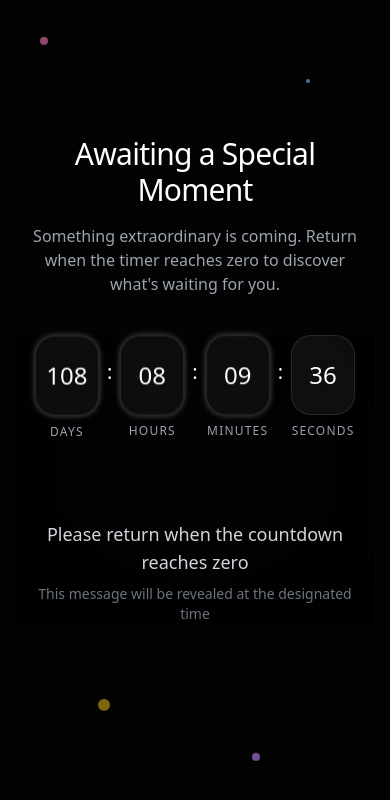
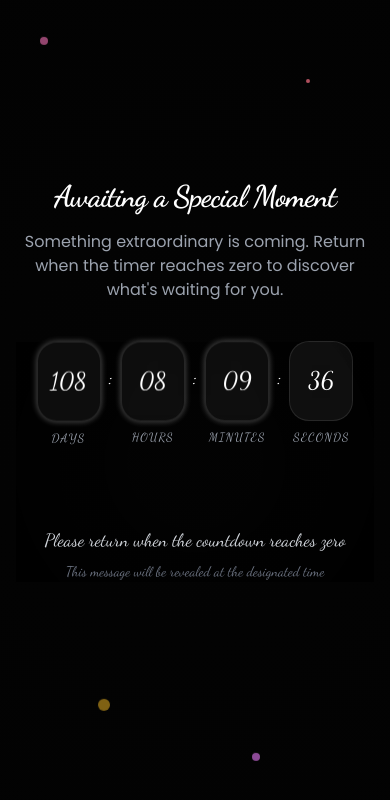
Before and after one commit to iamsandeshk/Countdown, a React (Vite) app: page / in a window 390 px wide. Shown: the top 800 px of the page. Built offline with nearby package versions, Linux system fonts and the light colour scheme.

Commit message:
Refine UI and animations
Improved fonts, colors, and animations for birthday wishes.

```diff
--- a/src/index.css
+++ b/src/index.css
@@ -1,3 +1,5 @@
+
+@import url('https://fonts.googleapis.com/css2?family=Dancing+Script:wght@400;500;600;700&family=Poppins:wght@300;400;500;600;700&display=swap');
 
 @tailwind base;
 @tailwind components;
@@ -97,6 +99,115 @@
   background: radial-gradient(circle at center, rgba(0, 0, 0, 0) 0%, rgba(0, 0, 0, 0.8) 100%);
   z-index: -1;
 }
+
+/* Birthday-themed floating animations */
+@keyframes birthday-float-1 {
+  0%, 100% {
+    transform: translateY(0px) translateX(0px) rotate(0deg);
+  }
+  25% {
+    transform: translateY(-8px) translateX(3px) rotate(1deg);
+  }
+  50% {
+    transform: translateY(-4px) translateX(-2px) rotate(-0.5deg);
+  }
+  75% {
+    transform: translateY(-12px) translateX(1px) rotate(1.5deg);
+  }
+}
+
+@keyframes birthday-float-2 {
+  0%, 100% {
+    transform: translateY(0px) translateX(0px) rotate(0deg);
+  }
+  30% {
+    transform: translateY(-6px) translateX(-3px) rotate(-1deg);
+  }
+  60% {
+    transform: translateY(-10px) translateX(2px) rotate(0.8deg);
+  }
+  90% {
+    transform: translateY(-3px) translateX(-1px) rotate(-0.3deg);
+  }
+}
+
+@keyframes birthday-float-3 {
+  0%, 100% {
+    transform: translateY(0px) translateX(0px) rotate(0deg);
+  }
+  20% {
+    transform: translateY(-5px) translateX(2px) rotate(0.5deg);
+  }
+  40% {
+    transform: translateY(-8px) translateX(-1px) rotate(-1deg);
+  }
+  80% {
+    transform: translateY(-6px) translateX(3px) rotate(1.2deg);
+  }
+}
+
+@keyframes birthday-wish-float-1 {
+  0%, 100% {
+    transform: translateY(0px) translateX(0px) rotate(0deg);
+  }
+  33% {
+    transform: translateY(-8px) translateX(-4px) rotate(-0.8deg);
+  }
+  66% {
+    transform: translateY(-3px) translateX(2px) rotate(0.6deg);
+  }
+}
+
+@keyframes birthday-wish-float-2 {
+  0%, 100% {
+    transform: translateY(0px) translateX(0px) rotate(0deg);
+  }
+  25% {
+    transform: translateY(-6px) translateX(3px) rotate(0.7deg);
+  }
+  75% {
+    transform: translateY(-10px) translateX(-2px) rotate(-1deg);
+  }
+}
+
+@keyframes birthday-wish-float-3 {
+  0%, 100% {
+    transform: translateY(0px) translateX(0px) rotate(0deg);
+  }
+  40% {
+    transform: translateY(-7px) translateX(1px) rotate(0.4deg);
+  }
+  80% {
+    transform: translateY(-4px) translateX(-3px) rotate(-0.9deg);
+  }
+}
+
+/* Enhanced floating animations with smoother easing */
+.animate-birthday-float-1 {
+  animation: birthday-float-1 8s ease-in-out infinite;
+}
+
+.animate-birthday-float-2 {
+  animation: birthday-float-2 7s ease-in-out infinite;
+}
+
+.animate-birthday-float-3 {
+  animation: birthday-float-3 9s ease-in-out infinite;
+}
+
+.animate-birthday-wish-float-1 {
+  animation: birthday-wish-float-1 6s ease-in-out infinite;
+}
+
+.animate-birthday-wish-float-2 {
+  animation: birthday-wish-float-2 5.5s ease-in-out infinite;
+}
+
+.animate-birthday-wish-float-3 {
+  animation: birthday-wish-float-3 7.5s ease-in-out infinite;
+}
+
+/* ... keep existing code (all other animations and styles) */
 
 @keyframes subtle-float {
   0% {
@@ -235,7 +346,6 @@
   animation: pulse-glow 3s infinite;
 }
 
-/* Enhanced floating animations with smoother easing */
 .animate-float-slow {
   animation: float-slow 7s ease-in-out infinite;
 }
@@ -289,4 +399,41 @@
   .animate-float-right {
     animation: float-right 4.5s ease-in-out infinite;
   }
+
+  /* Mobile birthday animations */
+  @keyframes birthday-wish-float-1 {
+    0%, 100% {
+      transform: translateY(0px) translateX(0px) rotate(0deg);
+    }
+    33% {
+      transform: translateY(-5px) translateX(-2px) rotate(-0.4deg);
+    }
+    66% {
+      transform: translateY(-2px) translateX(1px) rotate(0.3deg);
+    }
+  }
+
+  @keyframes birthday-wish-float-2 {
+    0%, 100% {
+      transform: translateY(0px) translateX(0px) rotate(0deg);
+    }
+    25% {
+      transform: translateY(-4px) translateX(2px) rotate(0.4deg);
+    }
+    75% {
+      transform: translateY(-6px) translateX(-1px) rotate(-0.5deg);
+    }
+  }
+
+  @keyframes birthday-wish-float-3 {
+    0%, 100% {
+      transform: translateY(0px) translateX(0px) rotate(0deg);
+    }
+    40% {
+      transform: translateY(-4px) translateX(1px) rotate(0.2deg);
+    }
+    80% {
+      transform: translateY(-3px) translateX(-2px) rotate(-0.4deg);
+    }
+  }
 }
--- a/src/pages/Index.tsx
+++ b/src/pages/Index.tsx
@@ -1,4 +1,3 @@
-
 import React, { useState, useEffect } from 'react';
 import CountdownTimer from '@/components/CountdownTimer';
 import RevealMessage from '@/components/RevealMessage';
@@ -44,8 +43,8 @@ const Index = () => {
 
     // Trigger confetti effect
     setTimeout(() => {
-      if (typeof window !== 'undefined' && window.confetti) {
-        window.confetti({
+      if (typeof window !== 'undefined' && (window as any).confetti) {
+        (window as any).confetti({
           particleCount: 100,
           spread: 70,
           origin: { y: 0.6 }
@@ -67,24 +66,24 @@ const Index = () => {
   ];
 
   return (
-    <div className="min-h-screen flex flex-col items-center justify-center relative py-8 px-4 overflow-hidden">
+    <div className="min-h-screen flex flex-col items-center justify-center relative py-8 px-4 overflow-hidden font-dancing">
       {/* Background elements */}
       <div className="absolute inset-0 bg-black overflow-hidden">
         <div className="absolute top-[-50%] left-[-50%] right-[-50%] bottom-[-50%] bg-[radial-gradient(circle_at_center,rgba(45,45,45,0.1),rgba(5,5,5,0.4))] animate-pulse-soft"></div>
         {/* Floating particles */}
         <div className="absolute top-10 left-10 w-2 h-2 bg-pink-400 rounded-full animate-float-slow opacity-60"></div>
-        <div className="absolute top-20 right-20 w-1 h-1 bg-blue-400 rounded-full animate-float-medium opacity-70"></div>
-        <div className="absolute bottom-32 left-1/4 w-3 h-3 bg-yellow-400 rounded-full animate-float-fast opacity-50"></div>
-        <div className="absolute bottom-20 right-1/3 w-2 h-2 bg-purple-400 rounded-full animate-float-slow opacity-60"></div>
+        <div className="absolute top-20 right-20 w-1 h-1 bg-rose-400 rounded-full animate-float-medium opacity-70"></div>
+        <div className="absolute bottom-32 left-1/4 w-3 h-3 bg-amber-400 rounded-full animate-float-fast opacity-50"></div>
+        <div className="absolute bottom-20 right-1/3 w-2 h-2 bg-fuchsia-400 rounded-full animate-float-slow opacity-60"></div>
       </div>
 
       <div className={`w-full max-w-4xl mx-auto flex flex-col items-center transition-all duration-700 ease-out ${isPageLoaded ? 'opacity-100' : 'opacity-0'}`}>
         {/* Header */}
         <div className="staggered mb-10 md:mb-16 text-center">
-          <h1 className="text-3xl sm:text-4xl md:text-5xl lg:text-6xl font-thin tracking-tight mb-4 md:mb-6">
+          <h1 className="text-3xl sm:text-4xl md:text-5xl lg:text-6xl font-dancing font-bold tracking-tight mb-4 md:mb-6">
             <span className="block">
               {isCountdownComplete ? (
-                <span className="bg-gradient-to-r from-pink-400 via-yellow-300 to-blue-400 bg-clip-text text-transparent animate-pulse">
+                <span className="bg-gradient-to-r from-pink-400 via-rose-300 to-fuchsia-400 bg-clip-text text-transparent animate-pulse">
                   Happy Birthday! 🎉
                 </span>
               ) : (
@@ -92,7 +91,7 @@ const Index = () => {
               )}
             </span>
           </h1>
-          <p className="text-gray-400 max-w-lg mx-auto px-2">
+          <p className="text-gray-400 max-w-lg mx-auto px-2 font-poppins">
             {isCountdownComplete
               ? "The special moment has arrived! Here's your birthday surprise."
               : "Something extraordinary is coming. Return when the timer reaches zero to discover what's waiting for you."
@@ -122,14 +121,14 @@ const Index = () => {
           ) : (
             <div className="flex flex-col items-center justify-center w-full">
               <RevealMessage isRevealed={true} className="text-center mb-10 w-full max-w-2xl mx-4">
-                <p className="text-lg sm:text-xl text-gray-300 mb-8">
+                <p className="text-lg sm:text-xl text-gray-300 mb-8 font-poppins">
                   What you've been waiting for is now revealed.
                 </p>
 
                 {!showFullMessage ? (
                   <Button
                     onClick={handleRevealFullMessage}
-                    className="bg-gradient-to-r from-pink-500 to-purple-600 hover:from-pink-600 hover:to-purple-700 text-white transition-all duration-300 px-6 sm:px-8 py-4 sm:py-6 text-base rounded-full shadow-lg hover:shadow-xl transform hover:scale-105"
+                    className="bg-gradient-to-r from-pink-500 to-rose-600 hover:from-pink-600 hover:to-rose-700 text-white transition-all duration-300 px-6 sm:px-8 py-4 sm:py-6 text-base rounded-full shadow-lg hover:shadow-xl transform hover:scale-105 font-poppins"
                   >
                     Reveal the Message ✨
                   </Button>
@@ -137,31 +136,31 @@ const Index = () => {
                   <div className="animate-fade-in space-y-6">
                     {/* Birthday Header - Improved Cards */}
                     <div className="flex justify-center gap-3 sm:gap-4 mb-8 flex-wrap">
-                      <div className="bg-gradient-to-br from-slate-800/60 to-slate-900/60 backdrop-blur-sm border border-slate-600/30 rounded-2xl sm:rounded-3xl p-4 sm:p-6 transform hover:scale-105 transition-all duration-300 animate-float-slow shadow-lg">
+                      <div className="bg-gradient-to-br from-rose-500/20 to-pink-600/20 backdrop-blur-sm border border-rose-400/30 rounded-2xl sm:rounded-3xl p-4 sm:p-6 transform hover:scale-105 transition-all duration-300 animate-birthday-float-1 shadow-lg">
                         <div className="text-center">
-                          <div className="text-2xl sm:text-3xl font-bold text-white mb-2">01</div>
-                          <div className="text-xs sm:text-sm text-gray-300">July</div>
+                          <div className="text-2xl sm:text-3xl font-bold text-white mb-2 font-dancing">01</div>
+                          <div className="text-xs sm:text-sm text-rose-200 font-poppins">July</div>
                         </div>
                       </div>
 
-                      <div className="bg-gradient-to-br from-pink-500/20 to-purple-500/20 backdrop-blur-sm border border-pink-400/30 rounded-2xl sm:rounded-3xl p-4 sm:p-6 transform hover:scale-105 transition-all duration-300 animate-float-medium shadow-lg">
+                      <div className="bg-gradient-to-br from-fuchsia-500/20 to-purple-500/20 backdrop-blur-sm border border-fuchsia-400/30 rounded-2xl sm:rounded-3xl p-4 sm:p-6 transform hover:scale-105 transition-all duration-300 animate-birthday-float-2 shadow-lg">
                         <div className="text-center">
-                          <div className="text-xs sm:text-sm text-gray-300 mb-2">Year</div>
-                          <div className="text-lg sm:text-xl font-bold text-white">2K25</div>
+                          <div className="text-xs sm:text-sm text-fuchsia-200 mb-2 font-poppins">Year</div>
+                          <div className="text-lg sm:text-xl font-bold text-white font-dancing">2K25</div>
                         </div>
                       </div>
 
-                      <div className="bg-gradient-to-br from-blue-500/20 to-cyan-500/20 backdrop-blur-sm border border-blue-400/30 rounded-2xl sm:rounded-3xl p-4 sm:p-6 transform hover:scale-105 transition-all duration-300 animate-float-fast shadow-lg">
+                      <div className="bg-gradient-to-br from-amber-500/20 to-orange-500/20 backdrop-blur-sm border border-amber-400/30 rounded-2xl sm:rounded-3xl p-4 sm:p-6 transform hover:scale-105 transition-all duration-300 animate-birthday-float-3 shadow-lg">
                         <div className="text-center">
-                          <div className="text-xs sm:text-sm text-gray-300 mb-2">Age</div>
-                          <div className="text-xl sm:text-2xl font-bold text-white">19</div>
+                          <div className="text-xs sm:text-sm text-amber-200 mb-2 font-poppins">Age</div>
+                          <div className="text-xl sm:text-2xl font-bold text-white font-dancing">19</div>
                         </div>
                       </div>
                     </div>
 
                     {/* Cute Message */}
-                    <div className="bg-gradient-to-r from-amber-500/15 to-orange-500/15 backdrop-blur-sm border border-amber-400/25 rounded-2xl sm:rounded-3xl p-4 sm:p-6 mb-8 animate-float-slow shadow-lg">
-                      <p className="text-base sm:text-lg text-gray-200 text-center leading-relaxed">
+                    <div className="bg-gradient-to-r from-orange-500/15 to-rose-500/15 backdrop-blur-sm border border-orange-400/25 rounded-2xl sm:rounded-3xl p-4 sm:p-6 mb-8 animate-birthday-float-1 shadow-lg">
+                      <p className="text-base sm:text-lg text-rose-100 text-center leading-relaxed font-dancing text-xl">
                         "Hey!😜, you're still younger than you will be next year 🥳"
                       </p>
                     </div>
@@ -169,7 +168,7 @@ const Index = () => {
                     {/* Birthday Wishes Toggle */}
                     <Button
                       onClick={toggleBirthdayWishes}
-                      className="bg-gradient-to-r from-purple-500 to-pink-500 hover:from-purple-600 hover:to-pink-600 text-white transition-all duration-300 px-6 py-3 rounded-full transform hover:scale-105 shadow-lg"
+                      className="bg-gradient-to-r from-fuchsia-500 to-pink-500 hover:from-fuchsia-600 hover:to-pink-600 text-white transition-all duration-300 px-6 py-3 rounded-full transform hover:scale-105 shadow-lg font-poppins"
                     >
                       {showBirthdayWishes ? "Hide Wishes" : "See Birthday Wishes"} 🎂
                     </Button>
@@ -185,12 +184,14 @@ const Index = () => {
                           >
                             <div className={`
                               max-w-xs sm:max-w-md p-4 sm:p-6 rounded-2xl sm:rounded-3xl backdrop-blur-sm border transform transition-all duration-500 hover:scale-105 hover:-translate-y-2 shadow-lg
-                              ${index % 2 === 0
-                                ? 'bg-gradient-to-br from-emerald-500/15 to-teal-500/15 border-emerald-400/25 animate-float-right'
-                                : 'bg-gradient-to-br from-violet-500/15 to-indigo-500/15 border-violet-400/25 animate-float-left'
+                              ${index % 3 === 0
+                                ? 'bg-gradient-to-br from-rose-500/15 to-pink-500/15 border-rose-400/25 animate-birthday-wish-float-1'
+                                : index % 3 === 1
+                                ? 'bg-gradient-to-br from-fuchsia-500/15 to-purple-500/15 border-fuchsia-400/25 animate-birthday-wish-float-2'
+                                : 'bg-gradient-to-br from-amber-500/15 to-orange-500/15 border-amber-400/25 animate-birthday-wish-float-3'
                               }
                             `}>
-                              <p className="text-sm sm:text-lg text-gray-100 leading-relaxed">
+                              <p className="text-sm sm:text-lg text-gray-100 leading-relaxed font-dancing text-base sm:text-xl">
                                 {wish}
                               </p>
                             </div>
@@ -203,7 +204,7 @@ const Index = () => {
                             href="https://wa.me/919353173113?text=Thank%20you%20for%20the%20amazing%20birthday%20surprise!%20🎉"
                             target="_blank"
                             rel="noopener noreferrer"
-                            className="inline-flex items-center gap-2 bg-gradient-to-r from-green-500/20 to-emerald-500/20 backdrop-blur-sm border border-green-400/30 px-6 sm:px-8 py-3 sm:py-4 rounded-full text-white hover:bg-gradient-to-r hover:from-green-500/30 hover:to-emerald-500/30 transition-all duration-300 transform hover:scale-105 animate-float-slow shadow-lg text-sm sm:text-base"
+                            className="inline-flex items-center gap-2 bg-gradient-to-r from-emerald-500/20 to-green-500/20 backdrop-blur-sm border border-emerald-400/30 px-6 sm:px-8 py-3 sm:py-4 rounded-full text-white hover:bg-gradient-to-r hover:from-emerald-500/30 hover:to-green-500/30 transition-all duration-300 transform hover:scale-105 animate-birthday-float-2 shadow-lg text-sm sm:text-base font-poppins"
                           >
                             Say Thank You 💬
                           </a>
@@ -219,7 +220,7 @@ const Index = () => {
 
         {/* Footer */}
         <footer className="mt-auto pt-10 pb-6 w-full text-center">
-          <p className="text-gray-600 text-sm">
+          <p className="text-gray-600 text-sm font-poppins">
             {isCountdownComplete ? "Happy Birthday! 🎉" : "Come back when the time is right"}
           </p>
         </footer>
--- a/tailwind.config.ts
+++ b/tailwind.config.ts
@@ -19,6 +19,10 @@ export default {
 			}
 		},
 		extend: {
+			fontFamily: {
+				'dancing': ['Dancing Script', 'cursive'],
+				'poppins': ['Poppins', 'sans-serif'],
+			},
 			colors: {
 				border: 'hsl(var(--border))',
 				input: 'hsl(var(--input))',
@@ -103,27 +107,23 @@ export default {
 					'50%': { transform: 'rotateX(90deg)', opacity: '0.5' },
 					'100%': { transform: 'rotateX(0deg)', opacity: '1' }
 				},
-				'float-slow': {
-					'0%, 100%': { transform: 'translateY(0px) rotate(0deg)' },
-					'50%': { transform: 'translateY(-8px) rotate(1deg)' }
+				'birthday-float-1': {
+					'0%, 100%': { transform: 'translateY(0px) translateX(0px) rotate(0deg)' },
+					'25%': { transform: 'translateY(-8px) translateX(3px) rotate(1deg)' },
+					'50%': { transform: 'translateY(-4px) translateX(-2px) rotate(-0.5deg)' },
+					'75%': { transform: 'translateY(-12px) translateX(1px) rotate(1.5deg)' }
 				},
-				'float-medium': {
-					'0%, 100%': { transform: 'translateY(0px) rotate(0deg)' },
-					'50%': { transform: 'translateY(-12px) rotate(-1deg)' }
+				'birthday-float-2': {
+					'0%, 100%': { transform: 'translateY(0px) translateX(0px) rotate(0deg)' },
+					'30%': { transform: 'translateY(-6px) translateX(-3px) rotate(-1deg)' },
+					'60%': { transform: 'translateY(-10px) translateX(2px) rotate(0.8deg)' },
+					'90%': { transform: 'translateY(-3px) translateX(-1px) rotate(-0.3deg)' }
 				},
-				'float-fast': {
-					'0%, 100%': { transform: 'translateY(0px) rotate(0deg)' },
-					'50%': { transform: 'translateY(-6px) rotate(2deg)' }
-				},
-				'float-left': {
+				'birthday-float-3': {
 					'0%, 100%': { transform: 'translateY(0px) translateX(0px) rotate(0deg)' },
-					'33%': { transform: 'translateY(-8px) translateX(-3px) rotate(-0.5deg)' },
-					'66%': { transform: 'translateY(-4px) translateX(2px) rotate(0.5deg)' }
-				},
-				'float-right': {
-					'0%, 100%': { transform: 'translateY(0px) translateX(0px) rotate(0deg)' },
-					'33%': { transform: 'translateY(-6px) translateX(3px) rotate(0.5deg)' },
-					'66%': { transform: 'translateY(-10px) translateX(-2px) rotate(-0.5deg)' }
+					'20%': { transform: 'translateY(-5px) translateX(2px) rotate(0.5deg)' },
+					'40%': { transform: 'translateY(-8px) translateX(-1px) rotate(-1deg)' },
+					'80%': { transform: 'translateY(-6px) translateX(3px) rotate(1.2deg)' }
 				}
 			},
 			animation: {
@@ -135,11 +135,9 @@ export default {
 				'slide-down': 'slide-down 0.8s ease-out forwards',
 				'pulse-soft': 'pulse-soft 3s infinite ease-in-out',
 				'number-flip': 'number-flip 0.5s cubic-bezier(0.23, 1, 0.32, 1)',
-				'float-slow': 'float-slow 6s ease-in-out infinite',
-				'float-medium': 'float-medium 4s ease-in-out infinite',
-				'float-fast': 'float-fast 3s ease-in-out infinite',
-				'float-left': 'float-left 5s ease-in-out infinite',
-				'float-right': 'float-right 4.5s ease-in-out infinite'
+				'birthday-float-1': 'birthday-float-1 8s ease-in-out infinite',
+				'birthday-float-2': 'birthday-float-2 7s ease-in-out infinite',
+				'birthday-float-3': 'birthday-float-3 9s ease-in-out infinite'
 			}
 		}
 	},
```
